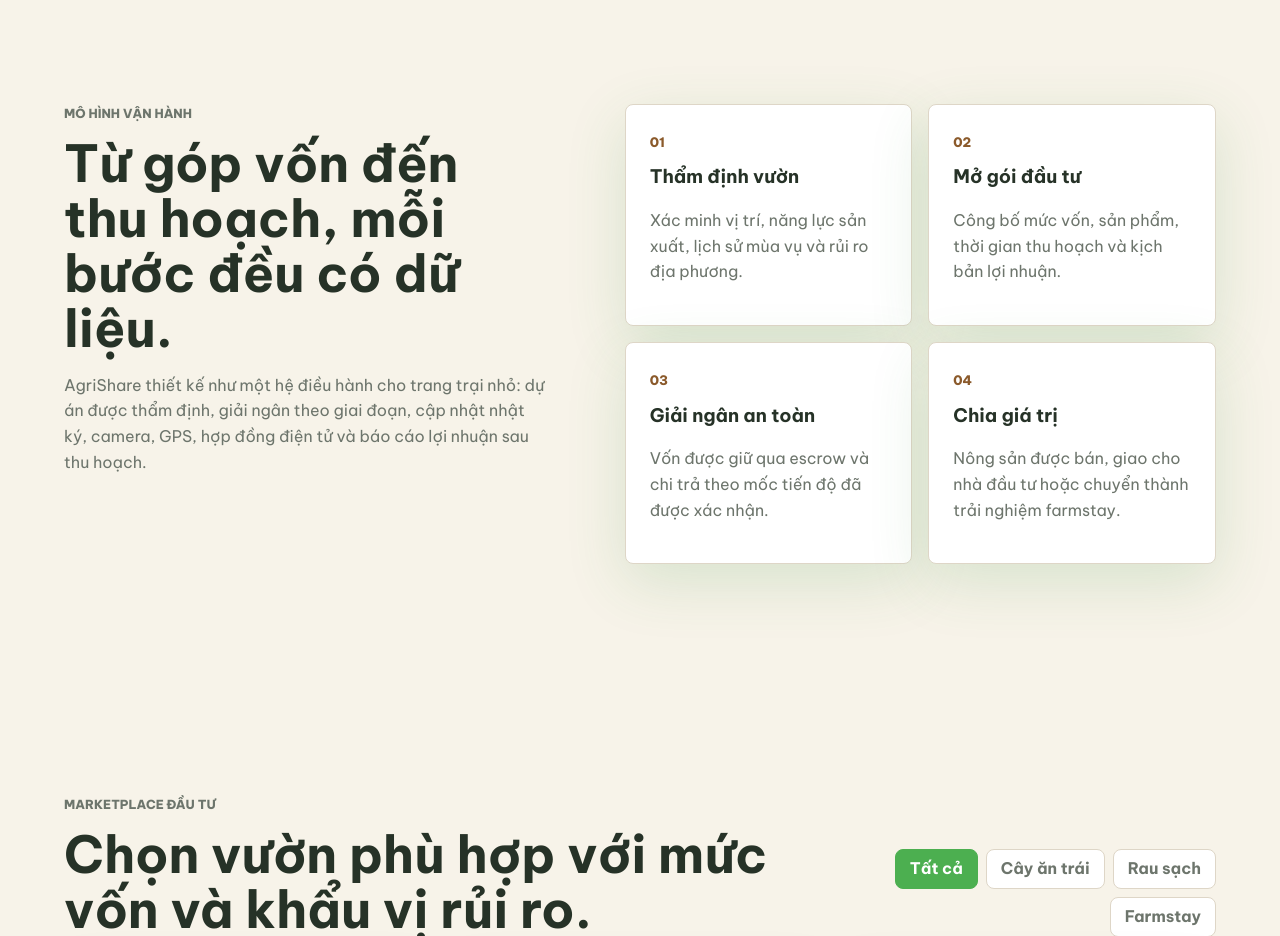
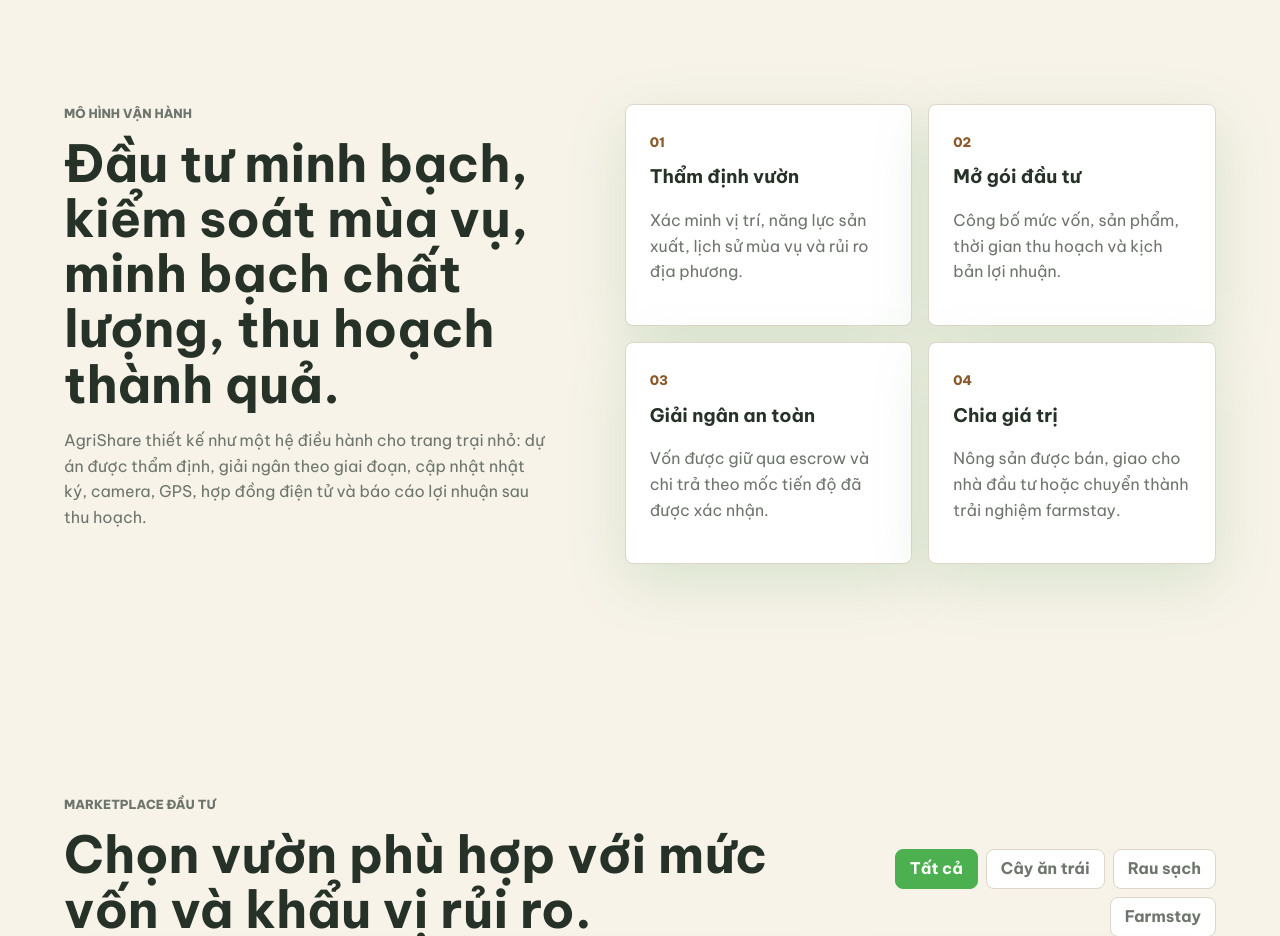
Before and after one commit to circlet225255-arch/agrishare-website, a plain HTML site: page index.html in a window 1280 px wide. Shown: the part 1080-2016 px from the top of the page. Drawn offline with Linux system fonts and the light colour scheme.

Commit message:
Update index.html

```diff
--- a/index.html
+++ b/index.html
@@ -101,7 +101,7 @@
       <section class="section split" id="model">
         <div class="section-copy">
           <p class="eyebrow">Mô hình vận hành</p>
-          <h2>Từ góp vốn đến thu hoạch, mỗi bước đều có dữ liệu.</h2>
+          <h2>Đầu tư minh bạch, kiểm soát mùa vụ, minh bạch chất lượng, thu hoạch thành quả.</h2>
           <p>
             AgriShare thiết kế như một hệ điều hành cho trang trại nhỏ: dự án được thẩm định,
             giải ngân theo giai đoạn, cập nhật nhật ký, camera, GPS, hợp đồng điện tử và báo cáo
```
